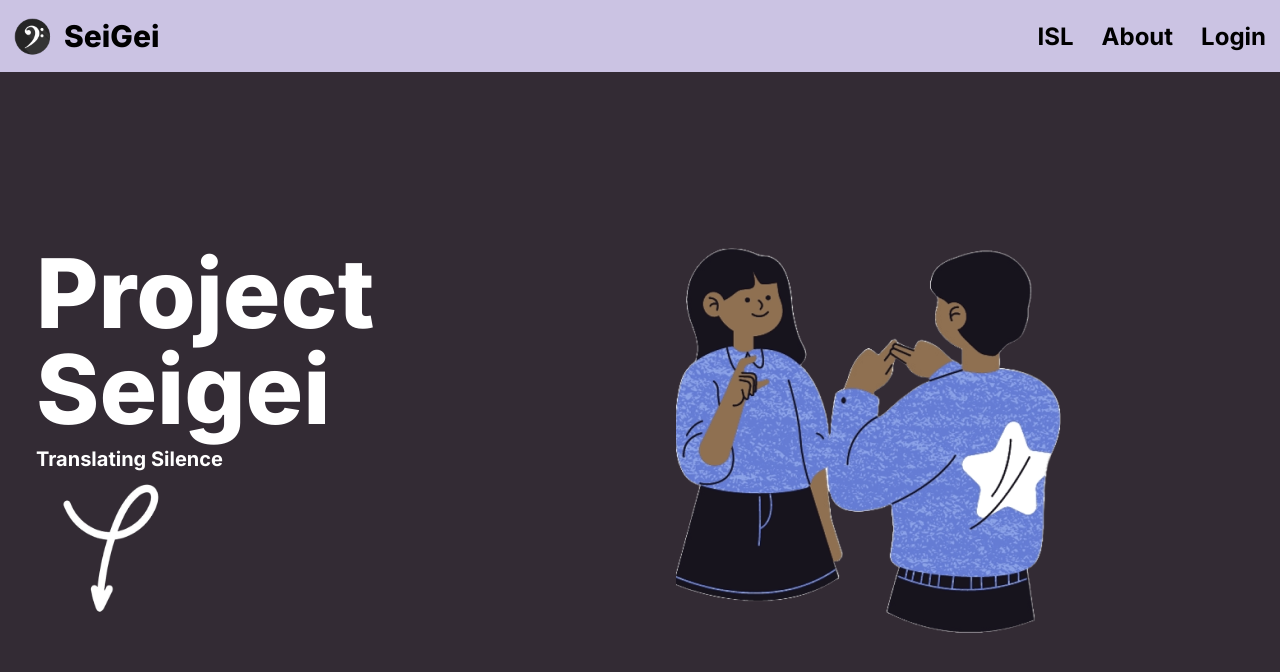
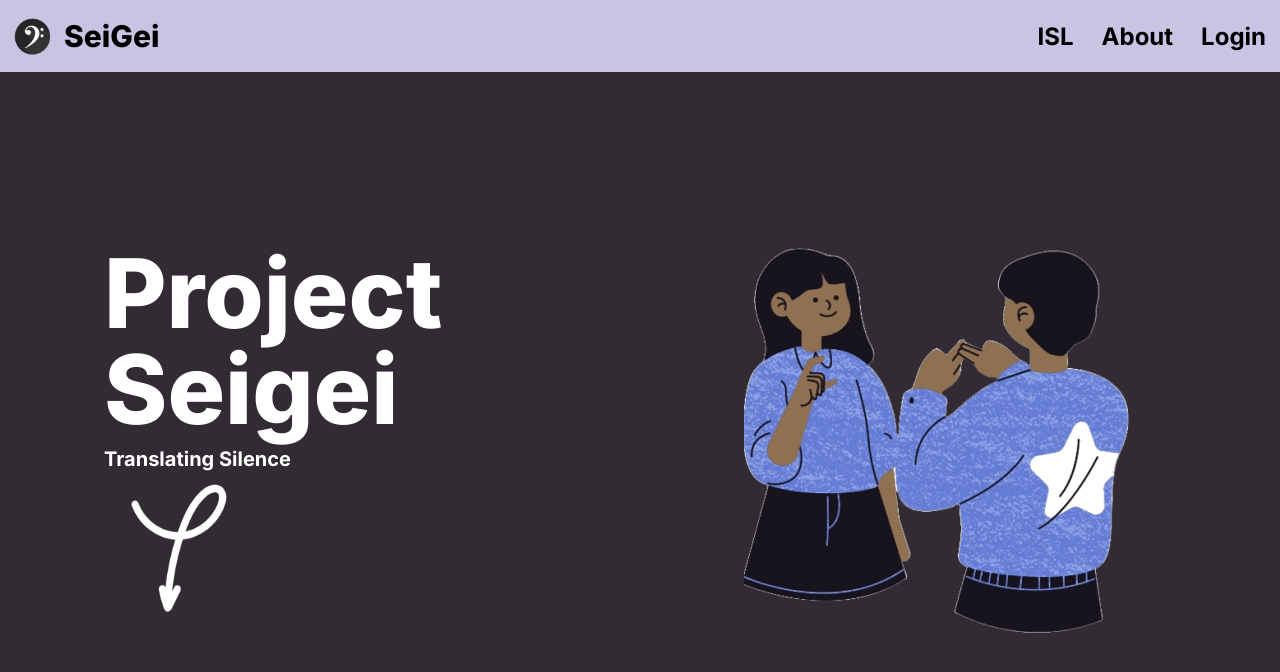
Before and after one commit to Salai-Kowshikan/Seigei-react, a React (Vite) app: page / in a window 1280 px wide. Shown: the top 672 px of the page. Built offline with nearby package versions, Linux system fonts and the light colour scheme; a web font is replaced by a local one.

Commit message:
Changed the layout of landing

```diff
--- a/src/pages/Landing/Landing.jsx
+++ b/src/pages/Landing/Landing.jsx
@@ -12,7 +12,7 @@
     <>
       <Navbar aboutRef={aboutRef} />
       <div className="flex justify-center items-center min-h-[90svh] max-md:flex-col">
-        <div className="mx-6 p-3 flex-1">
+        <div className="mx-6 px-20 py-3 flex-1">
           <div className="font-inter text-white">
             <motion.h1
               className="font-extrabold md:text-8xl text-6xl my-2"
```
